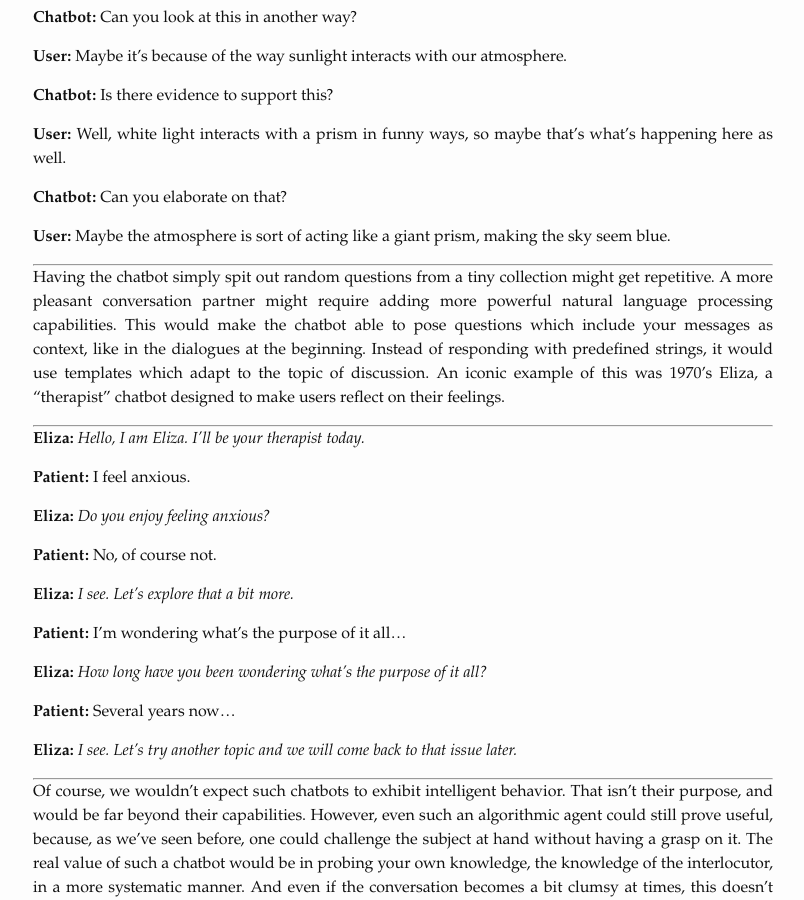
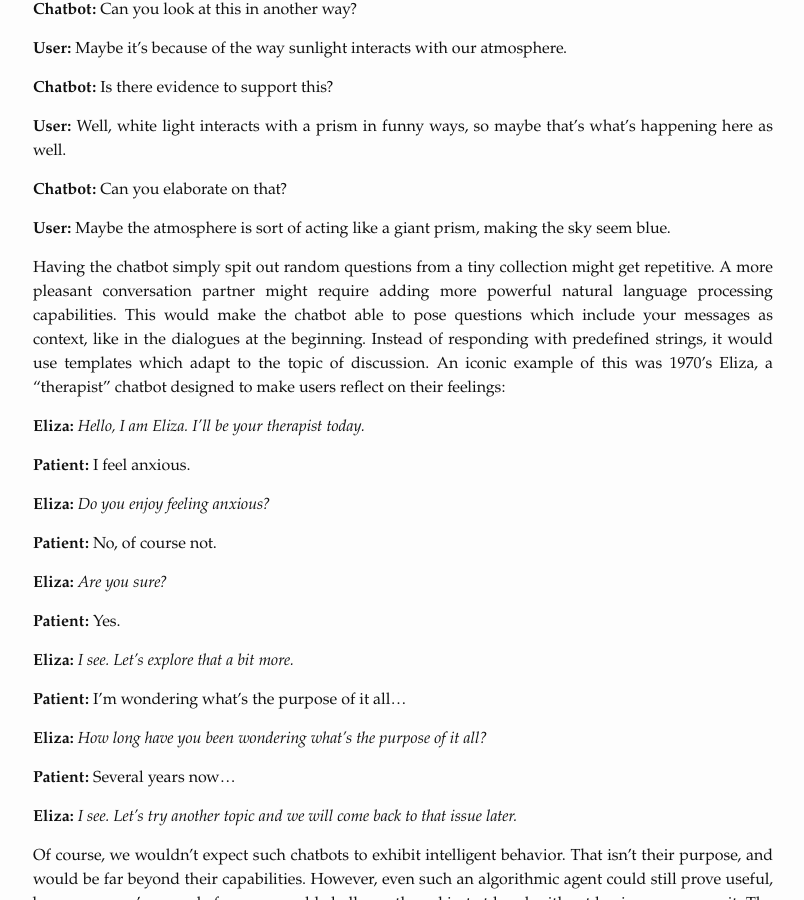
Before and after one commit to paulbricman/paulbricman.github.io, a Jekyll site: the page built from _posts/2020-09-20-the-pocket-philosopher.md, in a window 1280 px wide and 900 px high, scrolled down 2812 px. Shown: the whole window, without its empty margins (237-1041 px from the left). Built offline with Jekyll 4.4.1, drawn with Linux system fonts in a browser that asks for light colours.

Commit message:
Update The Pocket Philosopher

```diff
--- a/_posts/2020-09-20-the-pocket-philosopher.md
+++ b/_posts/2020-09-20-the-pocket-philosopher.md
@@ -17,14 +17,9 @@ excerpt: "Could your phone be a tool for critical thinking?"
 
 **Parent:** You know what? I don't know.
 
----
-
 You may have heard such a dialogue between a parent and a child before. You may have even been lucky enough to experience it first-hand already. Or rather unlucky, depending on who you ask. Most people describe the experience as annoying or unpleasant. That's not surprising. The child, in his or her relentless pursuit towards making sense of the world, comes to you for answers. The child is eager to learn, and therefore starts probing your knowledge for useful insights into how the world works. In the process, he or she might uncover important gaps or inconsistencies in your knowledge, which can range from uncomfortable to embarassing.
 
 A famous person who went around asking such questions (and annoying people in the process) was Socrates. The ancient greek philosopher would walk around and start asking people trivial questions. However, he would systematically follow up with more and more questions, trying to probe the other's reasoning for inconsistencies.
-
----
-
 
 **Socrates:** *With what is rhetoric concerned?*
 
@@ -48,8 +43,6 @@ A famous person who went around asking such questions (and annoying people in th
 
 **Socrates**: *Come, then, and let us see what we really mean about rhetoric...*
 
----
-
 Unfortunately, going around and annoying people with a never-ending onslaught of questions got him put on trial and eventually killed. However, the Socratic method eventually became the basis for many techniques of critical thinking. By using a systematic way of posing questions aimed at bringing to light the assumptions and thought process behind a statement, the Socratic method became a timeless tool for helping people think more clearly.
 
 The reason why those sequences of questions are annoying is that they uncover gaps and inconsistencies in our knowledge. If ignorance is bliss, the Socratic method is misery. We evolved to perceive consistency as pleasant and inconsistency as painful. But the very reason why the Socratic method is painful is also why it is so incredibly powerful. Bringing the discrepancies in your knowledge to light is an important first step in becoming aware of them, so that you can eventually fix them. We should be honest with ourselves regarding our knowledge, because only then will we be able to develop it effectively. We should make a habit out of going beyond the cognitive dissonance of being challenged and slowly improve our reasoning.
@@ -63,8 +56,6 @@ If you think about it, the questions themselves are not that complex. You probab
 This brings up an opportunity: what if we could create a tool for thinking based on the Socratic method? Building it would be rather straight-forward, because posing these questions is simple. What matters is the context that is being created, the conversation. Even better, there's already a mature class of tools designed to hold conversations with people. We call them chatbots.
 
 A session with a Socratic chatbot would unfold as follows. Whenever you're in for a critical thinking exercise, you would open up a chat with it and tell it what you think. This could be a concept you're trying to grasp, a societal problem you're trying to solve, a personal issue you're trying to tackle, or anything you are trying to get a better grasp on. Then, the chatbot would answer with plain questions designed to challenge your thinking, shift your attention to alternative perspectives, and look for evidence. In other words, it would guide you in thinking critically.
-
----
 
 **User:** The sky is blue.
 
@@ -108,11 +99,7 @@ A session with a Socratic chatbot would unfold as follows. Whenever you're in fo
 
 **User:** Maybe the atmosphere is sort of acting like a giant prism, making the sky seem blue.
 
----
-
-Having the chatbot simply spit out random questions from a tiny collection might get repetitive. A more pleasant conversation partner might require adding more powerful natural language processing capabilities. This would make the chatbot able to pose questions which include your messages as context, like in the dialogues at the beginning. Instead of responding with predefined strings, it would use templates which adapt to the topic of discussion. An iconic example of this was 1970's Eliza, a "therapist" chatbot designed to make users reflect on their feelings.
-
----
+Having the chatbot simply spit out random questions from a tiny collection might get repetitive. A more pleasant conversation partner might require adding more powerful natural language processing capabilities. This would make the chatbot able to pose questions which include your messages as context, like in the dialogues at the beginning. Instead of responding with predefined strings, it would use templates which adapt to the topic of discussion. An iconic example of this was 1970's Eliza, a "therapist" chatbot designed to make users reflect on their feelings:
 
 **Eliza:** *Hello, I am Eliza. I'll be your therapist today.*
 
@@ -121,6 +108,10 @@ Having the chatbot simply spit out random questions from a tiny collection might
 **Eliza:** *Do you enjoy feeling anxious?*
 
 **Patient:** No, of course not.
+
+**Eliza:** *Are you sure?*
+
+**Patient:** Yes.
 
 **Eliza:** *I see. Let's explore that a bit more.*
 
@@ -132,6 +123,4 @@ Having the chatbot simply spit out random questions from a tiny collection might
 
 **Eliza:** *I see. Let's try another topic and we will come back to that issue later.*
 
----
-
 Of course, we wouldn't expect such chatbots to exhibit intelligent behavior. That isn't their purpose, and would be far beyond their capabilities. However, even such an algorithmic agent could still prove useful, because, as we've seen before, one could challenge the subject at hand without having a grasp on it. The real value of such a chatbot would be in probing your own knowledge, the knowledge of the interlocutor, in a more systematic manner. And even if the conversation becomes a bit clumsy at times, this doesn't diminish its value.
```
